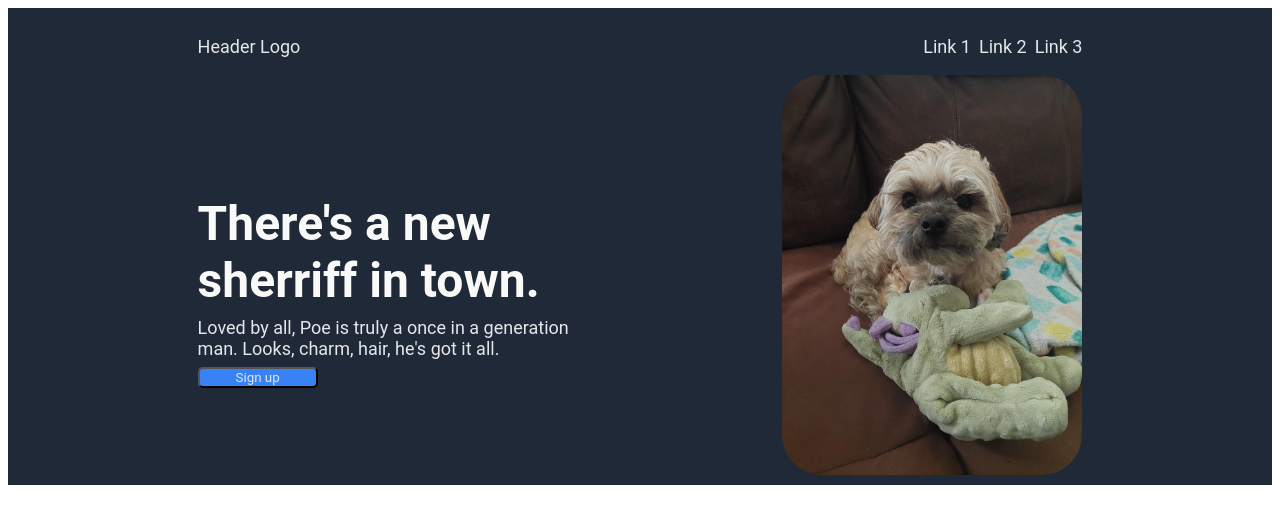
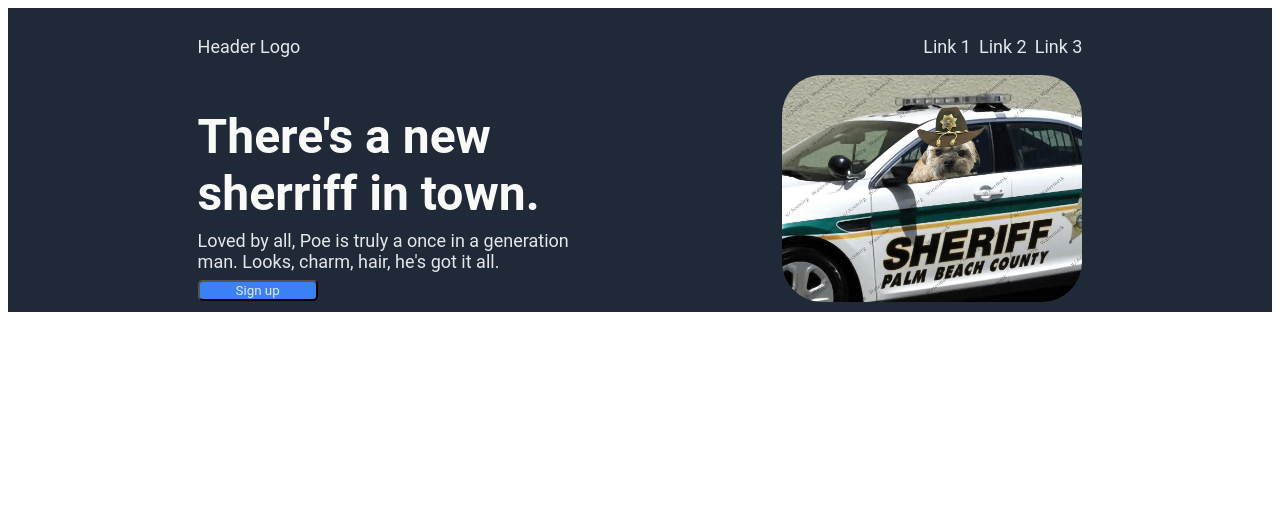
Before and after one commit to jonsirois/odin-website, a plain HTML site: page index.html in a window 1280 px wide. Drawn offline with Linux system fonts and the light colour scheme.

Commit message:
swap poe to sherriff

```diff
--- a/index.html
+++ b/index.html
@@ -24,7 +24,7 @@
                     <p>Loved by all, Poe is truly a once in a generation man. Looks, charm, hair, he's got it all.</p>
                     <button>Sign up</button>
                 </div>
-                <img class="poe" src="./images/poe1.jpg">
+                <img class="sherriff" src="./images/sherriff.jpg">
             </div>
         </div>
     </div>
--- a/style.css
+++ b/style.css
@@ -30,7 +30,7 @@ ul {
     flex: auto;
 }
 
-.poe {
+.sherriff {
     width: 300px;
     height:auto;
     border-radius: 40px;
```
Also changed, not shown: images/sherriff.jpg (added).
